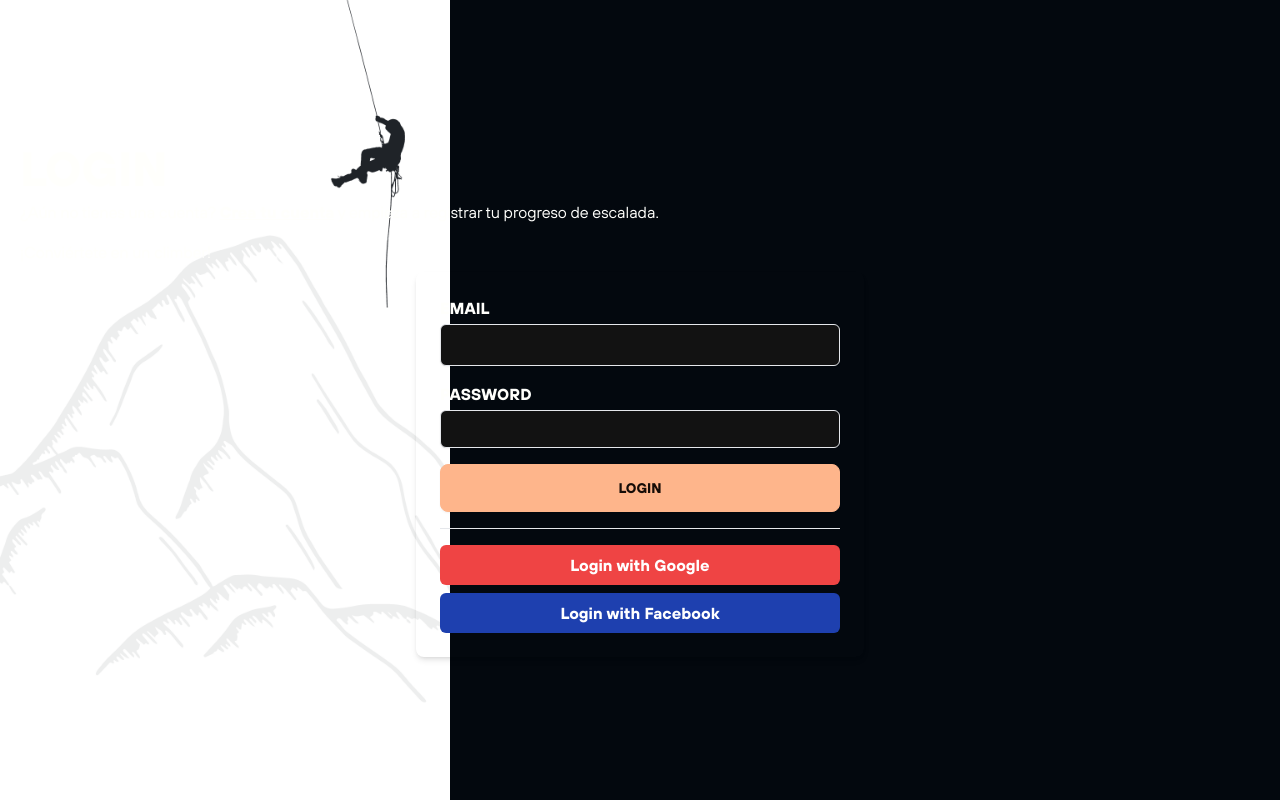
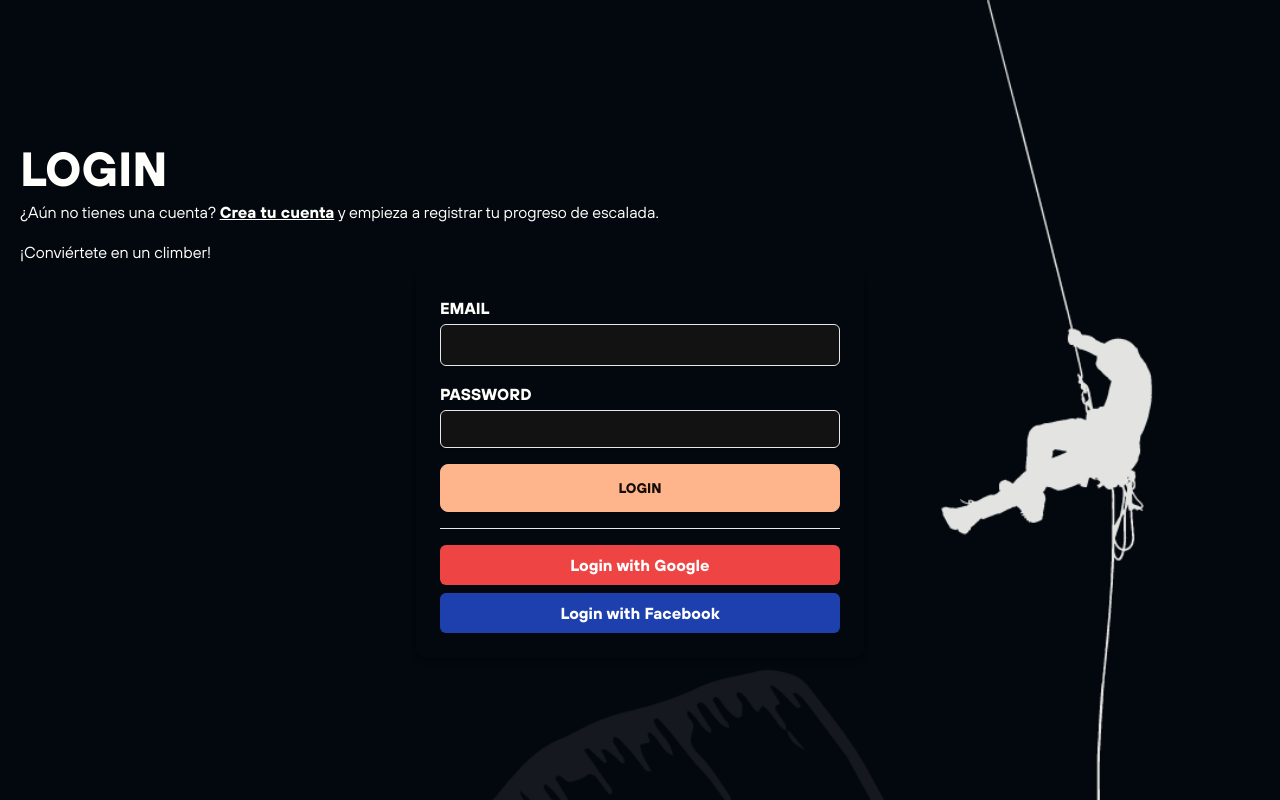
Before and after one commit to tomi-casabona/climbify, a React (Vite) app: page /login in a window 1280 px wide. Built offline with nearby package versions, Linux system fonts and the light colour scheme; no server answers.

Commit message:
Change bg-image from theme

```diff
--- a/src/App.tsx
+++ b/src/App.tsx
@@ -37,7 +37,7 @@ export const App: React.FC = () => {
 		<Router>
 			<ThemeProvider>
 				<ScaleProvider>
-					<div className="mx-auto font-tt-hoves h-screen bg-light-bg dark:bg-dark-bg bg-contain bg-no-repeat">
+					<div className="mx-auto font-tt-hoves h-screen">
 						<AppRoutes isLogged={isLogged} />
 					</div>
 				</ScaleProvider>
--- a/src/components/ToggleThemeComponent.tsx
+++ b/src/components/ToggleThemeComponent.tsx
@@ -3,11 +3,11 @@ import { ThemeContext } from "../context/themeContext";
 import type { ThemeContextType } from "../types/themeTypes";
 
 export const ToggleThemeComponent = () => {
-	const { toggleTheme, theme } = useContext(ThemeContext) as ThemeContextType;
+	const { toggleTheme } = useContext(ThemeContext) as ThemeContextType;
 
 	return (
 		<label className="swap swap-rotate pb-4">
-			<input type="checkbox" onChange={toggleTheme} checked={theme === "dark"} />
+			<input type="checkbox" onChange={toggleTheme} />
 			<div className="swap-on fill-current w-7 h-7 bg-transparent">
 				<svg
 					xmlns="http://www.w3.org/2000/svg"
--- a/src/index.css
+++ b/src/index.css
@@ -1,3 +1,15 @@
+html[data-theme="light"] {
+	background-image: url("/public/backgroundImages/bg-img-light.png");
+	background-size: cover;
+	background-repeat: no-repeat;
+}
+
+/* Estilo para el tema oscuro */
+html[data-theme="dark"] {
+	background-image: url("/public/backgroundImages/bg-img-dark.png");
+	background-size: cover;
+	background-repeat: no-repeat;
+}
 /* styles.css */
 @import url("https://fonts.googleapis.com/css2?family=Poppins:wght@400;500;600;700&display=swap");
 
--- a/tailwind.config.js
+++ b/tailwind.config.js
@@ -1,6 +1,6 @@
 import daisyui from "daisyui";
-
-const plugin = require("tailwindcss/plugin");
+import plugin from "tailwindcss/plugin";
+import { light, dark } from "daisyui/src/theming/themes";
 
 export default {
 	content: ["./index.html", "./src/**/*.{js,ts,jsx,tsx}"],
@@ -10,18 +10,13 @@ export default {
 				poppins: ["Poppins", "sans-serif"],
 				"tt-hoves": ["TT Hoves", "sans-serif"],
 			},
-			backgroundImage: {
-				"light-bg": "url('/public/backgroundImages/bg-img-light.png')",
-				"dark-bg": "url('/public/backgroundImages/bg-img-dark.png')",
-				"route-default": "url('/public/backgroundImages/default-route-img.jpg')",
-			},
 		},
 	},
 	daisyui: {
 		themes: [
 			{
 				light: {
-					...require("daisyui/src/theming/themes")["light"],
+					...light,
 					primary: "#feb58b",
 					secondary: "#d3dbf4",
 					accent: "#bb3c43",
@@ -30,7 +25,6 @@ export default {
 					"base-100": "#fffffc",
 					"base-content": "#03080E",
 					"custom-blue": "#bec6e0",
-
 					"--rounded-box": "1rem", // border radius rounded-box utility class, used in card and other large boxes
 					"--rounded-btn": "0.5rem", // border radius rounded-btn utility class, used in buttons and similar element
 					"--rounded-badge": "1.9rem", // border radius rounded-badge utility class, used in badges and similar
@@ -42,7 +36,7 @@ export default {
 					"--tab-radius": "0.5rem", // border radius of tabs
 				},
 				dark: {
-					...require("daisyui/src/theming/themes")["dark"],
+					...dark,
 					primary: "#feb58b",
 					secondary: "#d3dbf4",
 					accent: "#bb3c43",
@@ -51,7 +45,6 @@ export default {
 					"base-100": "#03080E",
 					"base-content": "#fffffc",
 					"custom-blue": "#bec6e0",
-
 					"--rounded-box": "1rem", // border radius rounded-box utility class, used in card and other large boxes
 					"--rounded-btn": "0.5rem", // border radius rounded-btn utility class, used in buttons and similar element
 					"--rounded-badge": "1.9rem", // border radius rounded-badge utility class, used in badges and similar
@@ -66,7 +59,7 @@ export default {
 		],
 	},
 	plugins: [
-		require("daisyui"),
+		daisyui,
 		plugin(function ({ addUtilities }) {
 			addUtilities(
 				{
```
